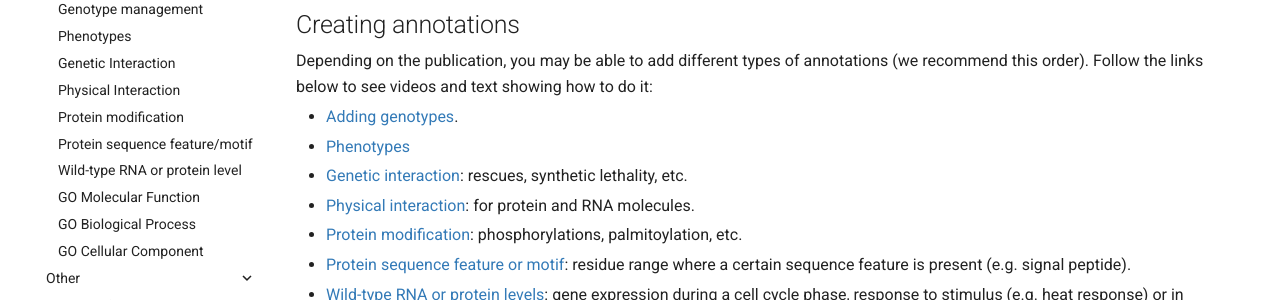
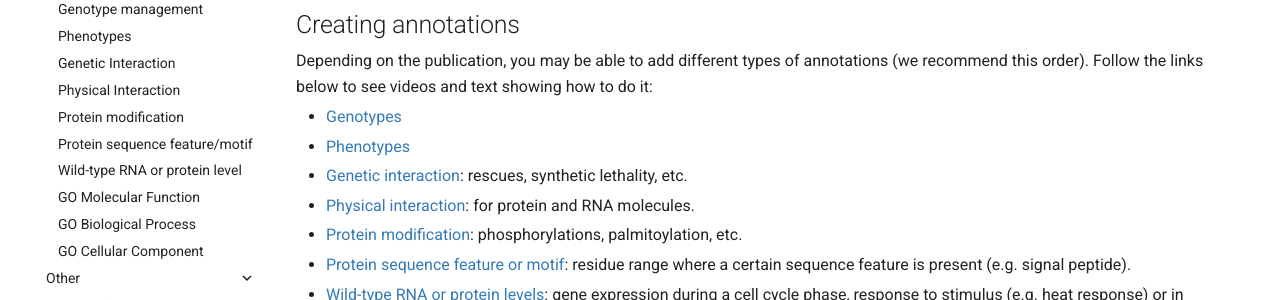
Before and after one commit to pombase/canto_tutorial, an MkDocs documentation site: the page built from docs/index.md, in a window 1280 px wide and 900 px high, scrolled down 525 px. Shown: the part 153-453 px from the top of the window. Built offline with MkDocs 1.6.1 and Material for MkDocs 9.7.7, drawn with Linux system fonts in a browser that asks for light colours; comment, search, counter and statistics services are not loaded.

Commit message:
minor fix on index

```diff
--- a/docs/index.md
+++ b/docs/index.md
@@ -26,7 +26,7 @@ This site contains a step-by-step video and text guide for curating a paper usin
 
 Depending on the publication, you may be able to add different types of annotations (we recommend this order). Follow the links below to see videos and text showing how to do it:
 
-* [Adding genotypes](./genotype_management.md).
+* [Genotypes](./genotype_management.md)
 * [Phenotypes](./phenotypes.md)
 * [Genetic interaction](./genetic_interaction.md): rescues, synthetic lethality, etc.
 * [Physical interaction](./physical_interaction.md): for protein and RNA molecules.
```
